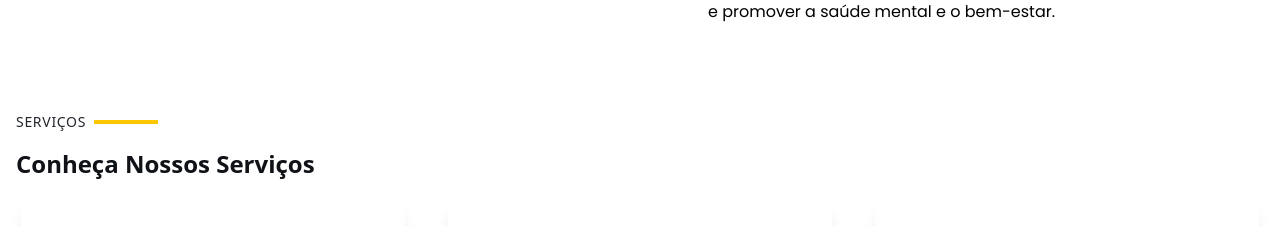
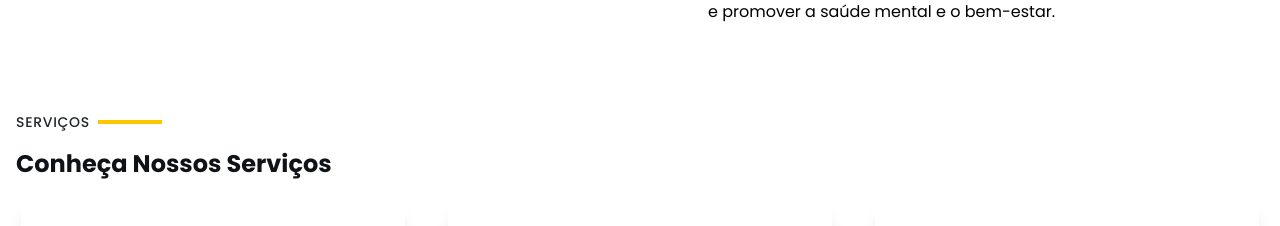
Before and after one commit to Williamlp-dev/CogniTec, a Next.js app: page / in a window 1280 px wide. Shown: the part 2448-2674 px from the top of the page. Built offline with nearby package versions, Linux system fonts and the light colour scheme.

Commit message:
feat: Update TitleSection component to use Poppins font for improved typography

```diff
--- a/src/components/ui/titlesection.tsx
+++ b/src/components/ui/titlesection.tsx
@@ -14,12 +14,12 @@ export default function TitleSection({
   return (
     <div>
       <div className="flex items-center justify-start mb-4">
-        <p className="text-sm font-medium text-gray-600 uppercase tracking-wider mr-2">
+        <p className="text-sm font-poppins font-medium text-gray-600 uppercase tracking-wider mr-2">
           {subtitle}
         </p>
         <div className={`w-16 h-1 ${lineColor}`} />
       </div>
-      <h2 className="text-3xl md:text-2xl font-bold text-gray-900 mb-6">
+      <h2 className="text-3xl font-poppins md:text-2xl font-bold text-gray-900 mb-6">
         {title}
       </h2>
     </div>
```
